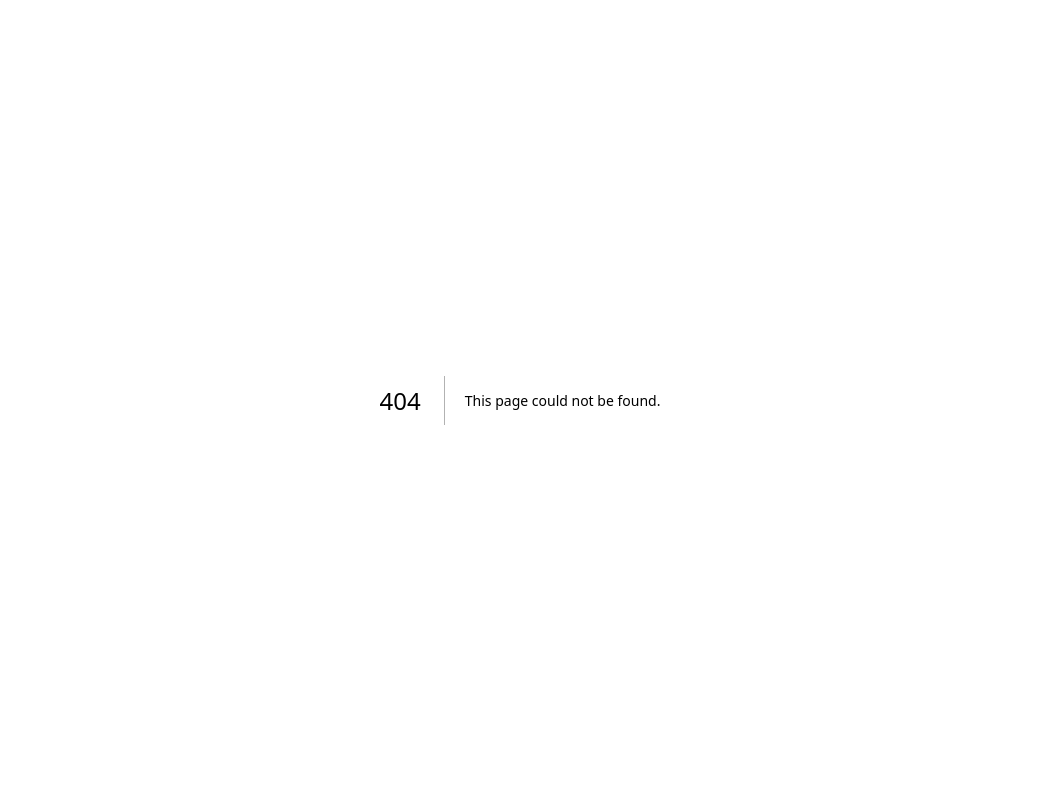
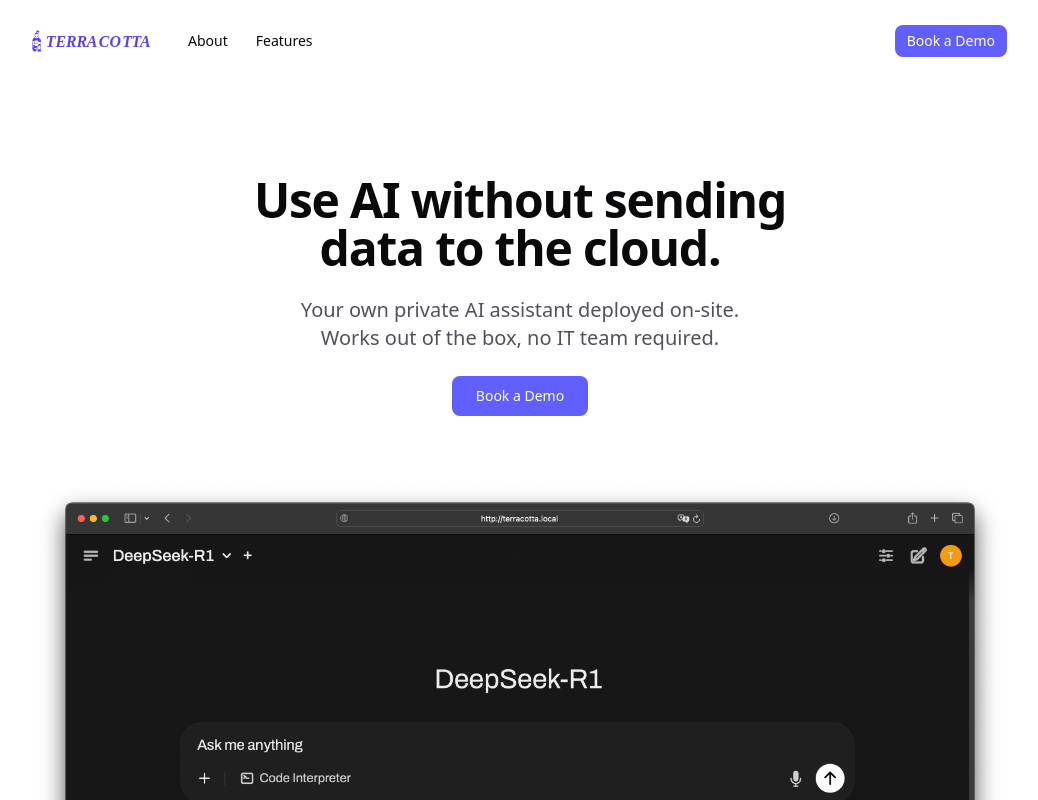
Before and after one commit to rocky-terracotta/terracotta-enterpriseai-website, a Next.js app: page /about in a window 1280 px wide. Before the commit this address had no page. Shown: the top 800 px of the page, without its empty margins (120-1158 px from the left). Built offline with nearby package versions, Linux system fonts and the light colour scheme.

Commit message:
added about page

```diff
--- /dev/null
+++ b/app/about/layout.tsx
@@ -0,0 +1,34 @@
+import type { Metadata } from "next";
+import { Geist, Geist_Mono } from "next/font/google";
+import "../globals.css";
+
+const geistSans = Geist({
+  variable: "--font-geist-sans",
+  subsets: ["latin"],
+});
+
+const geistMono = Geist_Mono({
+  variable: "--font-geist-mono",
+  subsets: ["latin"],
+});
+
+export const metadata: Metadata = {
+  title: "Terracotta",
+  description: "Generated by create next app",
+};
+
+export default function RootLayout({
+  children,
+}: Readonly<{
+  children: React.ReactNode;
+}>) {
+  return (
+    <html lang="en">
+      <body
+        className={`${geistSans.variable} ${geistMono.variable} antialiased`}
+      >
+        {children}
+      </body>
+    </html>
+  );
+}
--- /dev/null
+++ b/app/about/page.tsx
@@ -0,0 +1,27 @@
+import { HeroHeader } from "@/components/header";
+// import HeroSection from "@/components/hero-section-one";
+import Image from "next/image";
+import ContentOne from "@/components/content-one";
+import FeaturesThree from "@/components/features-three";
+import FeaturesTwo from "@/components/features-two"
+import FeaturesFive from "@/components/features-five";
+import FooterSection from "@/components/footer-one";
+import CallToActionOne from "@/components/call-to-action-one";
+// import LogoCloudOne from "@/components/logo-cloud-one";
+import HeroSectionTwo from "@/components/hero-section-two";
+
+export default function Home() {
+  return (
+    <div>
+      {/* <HeroHeader /> */}
+      <HeroSectionTwo />
+      {/* <LogoCloudOne /> */}
+      <ContentOne />
+      <FeaturesThree />
+      <FeaturesFive />
+      <FeaturesTwo />
+      <CallToActionOne />
+      <FooterSection />
+    </div>
+  );
+}
```
